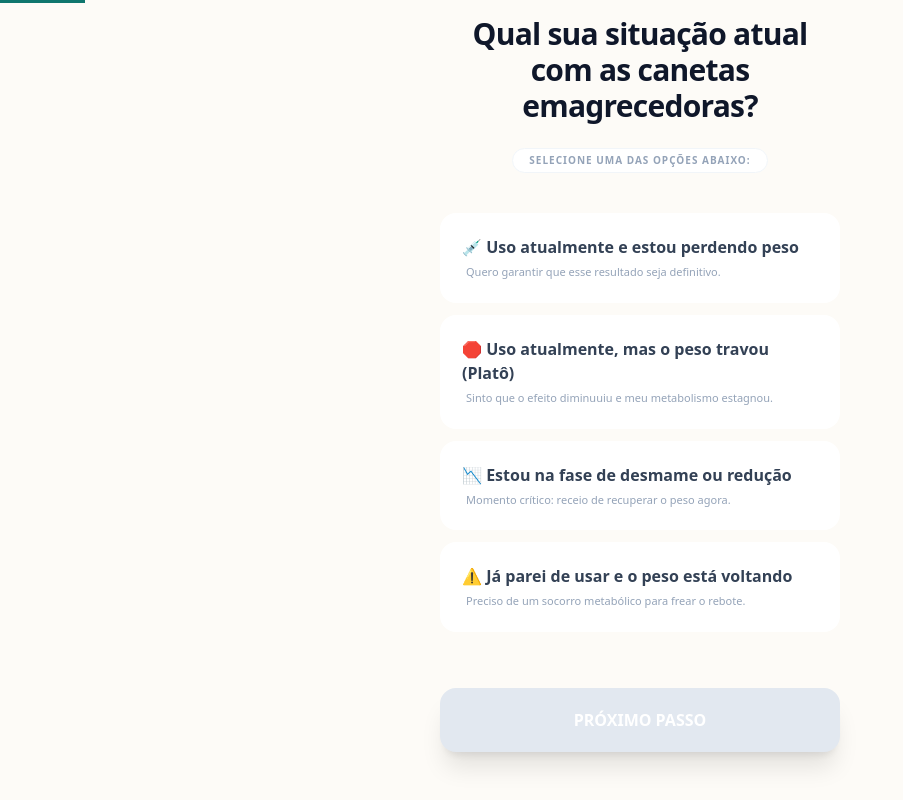
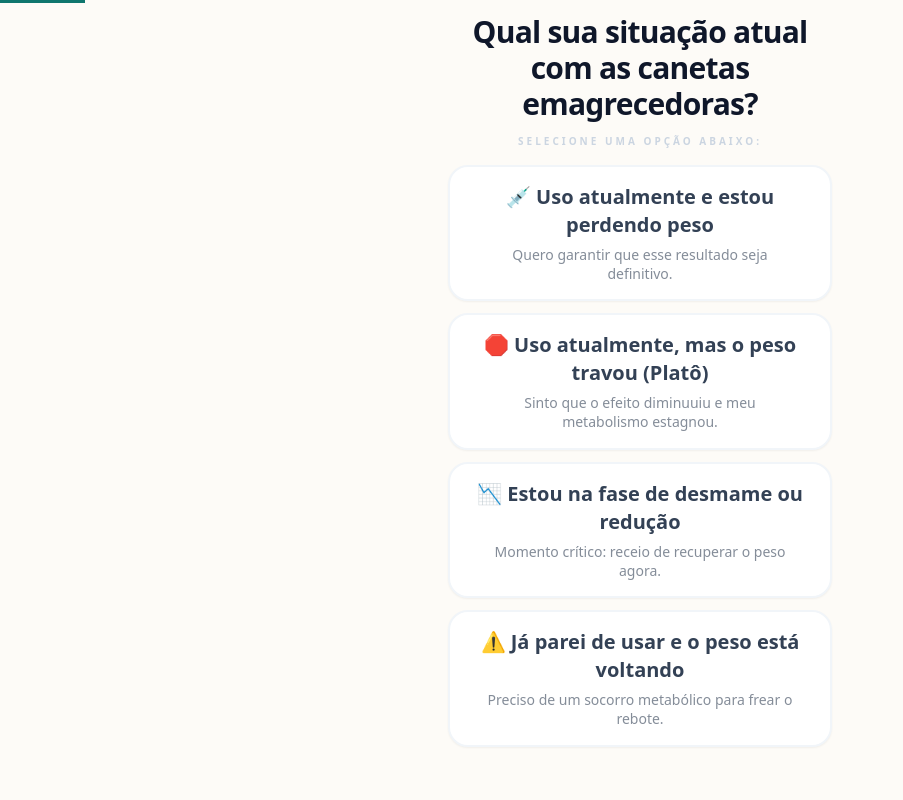
Before and after one commit to Gguga/quiz, a React (Vite) app: page / in a window 1280 px wide. Both pictures are taken after a click on the button "COMEÇAR AVALIAÇÃO". Shown: the whole page, without its empty margins (0-903 px from the left). Built offline with nearby package versions, Linux system fonts and the light colour scheme.

Commit message:
Add files via upload

```diff
--- a/QuizStep.tsx
+++ b/QuizStep.tsx
@@ -1,6 +1,6 @@
 
 import React from 'react';
-import { Question } from '../types';
+import { Question } from './types';
 
 interface QuizStepProps {
   question: Question;
@@ -12,96 +12,61 @@ interface QuizStepProps {
   isLast: boolean;
 }
 
-const QuizStep: React.FC<QuizStepProps> = ({
-  question,
-  selectedOption,
-  onSelect,
-  onNext,
-  onBack,
-  isFirst,
-  isLast
-}) => {
+const QuizStep: React.FC<QuizStepProps> = ({ question, selectedOption, onSelect, onNext, onBack, isFirst, isLast }) => {
+  const handleOptionClick = (value: string) => {
+    onSelect(value);
+    // Avanço rápido para manter a fluidez
+    setTimeout(() => {
+      onNext();
+    }, 180);
+  };
+
   return (
-    <div className="w-full max-w-xl mx-auto animate-fadeIn px-6">
-      <div className="text-center space-y-6">
-        <h2 className="text-2xl md:text-3xl font-black text-slate-900 leading-tight tracking-tight">
+    <div className="flex flex-col h-full justify-center animate-fadeIn px-4 py-2 gap-y-4">
+      {/* Título de Impacto - text-2xl ou 3xl */}
+      <div className="text-center shrink-0 px-2 space-y-3">
+        <h2 className="text-2xl md:text-3xl font-black text-[#0f172a] leading-tight tracking-tight">
           {question.text}
         </h2>
+        <div className="text-[10px] font-black text-slate-300 uppercase tracking-[0.3em]">
+          SELECIONE UMA OPÇÃO ABAIXO:
+        </div>
+      </div>
 
-        <p className="text-[10px] font-black text-slate-400 uppercase tracking-widest bg-white inline-block px-4 py-1 rounded-full border border-slate-100">
-          Selecione uma das opções abaixo:
-        </p>
-
-        {question.image && (
-          <div className="pt-2">
-             <img
-              src={question.image}
-              alt="Referência Visual"
-              className="w-full max-w-[340px] mx-auto rounded-[2rem] shadow-soft border-4 border-white"
-            />
-          </div>
-        )}
-
-        <div className={`space-y-3 pt-4 ${question.id === 2 ? 'grid grid-cols-2 gap-4 space-y-0' : ''}`}>
+      {/* Opções com Legibilidade Elevada */}
+      <div className="flex flex-col space-y-3 w-full max-w-sm mx-auto flex-1 justify-center">
         {question.options.map((option) => (
           <button
             key={option.value}
-              onClick={() => onSelect(option.value)}
-              className={`w-full p-5 text-left rounded-2xl border-2 transition-all duration-300 flex flex-col group relative overflow-hidden ${
+            onClick={() => handleOptionClick(option.value)}
+            className={`w-full flex flex-col items-center justify-center text-center py-4 px-5 rounded-[1.25rem] border-2 transition-all duration-150 active:scale-[0.97] ${
               selectedOption === option.value
-                  ? 'border-[#0f766e] bg-teal-50/30 text-slate-900 shadow-soft'
-                  : 'border-white hover:border-slate-200 bg-white text-slate-600 shadow-soft'
+                ? 'border-[#0f766e] bg-teal-50 text-slate-900 shadow-md ring-1 ring-[#0f766e]/20'
+                : 'border-slate-100 bg-white text-slate-700 shadow-sm'
             }`}
           >
-              <div className="flex items-center w-full mb-1 relative z-10">
-                {option.icon && (
-                  <div className={`mr-3 text-2xl transition-transform duration-300 ${selectedOption === option.value ? 'scale-110' : 'group-hover:scale-110'}`}>
-                    {option.icon}
-                  </div>
-                )}
-                <span className={`font-extrabold text-sm md:text-base leading-snug flex-1 ${selectedOption === option.value ? 'text-[#0f766e]' : 'text-slate-700'}`}>
+            <span className="font-extrabold text-lg md:text-xl leading-tight flex items-center justify-center">
               {option.label}
             </span>
-                {selectedOption === option.value && (
-                  <div className="ml-2 text-[#0f766e]">
-                    <svg className="w-5 h-5" fill="currentColor" viewBox="0 0 20 20"><path fillRule="evenodd" d="M10 18a8 8 0 100-16 8 8 0 000 16zm3.707-9.293a1 1 0 00-1.414-1.414L9 10.586 7.707 9.293a1 1 0 00-1.414 1.414l2 2a1 1 0 001.414 0l4-4z" clipRule="evenodd" /></svg>
-                  </div>
-                )}
-              </div>
-
             {option.subLabel && (
-                <p className={`text-[11px] font-medium leading-relaxed pl-1 relative z-10 ${
-                  selectedOption === option.value ? 'text-[#0f766e]/70' : 'text-slate-400'
-                }`}>
+              <span className="text-sm font-medium opacity-60 mt-1.5 leading-snug max-w-[90%] mx-auto">
                 {option.subLabel}
-                </p>
+              </span>
             )}
           </button>
         ))}
       </div>
 
-        <div className="pt-8 flex flex-col space-y-4 pb-10">
-          <button
-            onClick={onNext}
-            disabled={!selectedOption}
-            className={`w-full py-5 rounded-2xl font-black text-white transition-all transform active:scale-95 shadow-xl ${
-              selectedOption
-                ? 'bg-[#0f766e] hover:bg-[#134e4a] shadow-teal-900/20'
-                : 'bg-slate-200 cursor-not-allowed text-slate-400 shadow-none'
-            }`}
-          >
-            {isLast ? 'GERAR PARECER TÉCNICO' : 'PRÓXIMO PASSO'}
-          </button>
-
+      {/* Navegação Secundária Minimalista */}
+      <div className="mt-4 flex justify-center shrink-0 pb-4">
         {!isFirst && (
           <button
             onClick={onBack}
-              className="text-slate-400 hover:text-[#0f766e] font-black text-[10px] uppercase tracking-[0.2em] transition-colors"
+            className="text-slate-300 font-black text-[11px] uppercase tracking-[0.25em] px-6 py-3 opacity-60 active:opacity-100 transition-opacity"
           >
-              Voltar pergunta
+            ← Voltar Pergunta
           </button>
         )}
-        </div>
       </div>
     </div>
   );
--- a/ResultsView.tsx
+++ b/ResultsView.tsx
@@ -1,28 +1,12 @@
 
 import React from 'react';
-import { QuizResults } from '../types';
+import { QuizResults } from './types';
 
-interface ResultsViewProps {
-  results: QuizResults;
-  onCtaClick: () => void;
-}
-
-const ResultsView: React.FC<ResultsViewProps> = ({ results, onCtaClick }) => {
-  const getRiskStyles = (level: string) => {
-    switch (level) {
-      case 'Baixo': return 'text-emerald-700 bg-emerald-50 border-emerald-100';
-      case 'Moderado': return 'text-slate-600 bg-slate-50 border-slate-200';
-      case 'Alto': return 'text-amber-700 bg-amber-50 border-amber-200';
-      case 'Crítico': return 'text-slate-800 bg-amber-100 border-amber-300';
-      default: return 'text-slate-600 bg-slate-50 border-slate-100';
-    }
-  };
-
-  const displayRiskLevel = results.riskLevel === 'Crítico' ? 'Elevado' : results.riskLevel;
+const ResultsView: React.FC<{results: QuizResults, onCtaClick: () => void}> = ({ results, onCtaClick }) => {
+  const displayRisk = results.riskLevel === 'Crítico' ? 'Elevado' : results.riskLevel;
 
   return (
     <div className="w-full max-w-xl mx-auto space-y-8 animate-fadeIn px-6 pb-20">
-      {/* Header de Triagem Concluída */}
       <div className="text-center space-y-4">
         <div className="inline-block bg-teal-50 text-[#0f766e] px-4 py-1.5 rounded-full text-[10px] font-black uppercase tracking-widest border border-teal-100">
           Triagem Concluída
@@ -32,72 +16,67 @@ const ResultsView: React.FC<ResultsViewProps> = ({ results, onCtaClick }) => {
         </h2>
       </div>
 
-      <div className="bg-white rounded-[2.5rem] shadow-soft border border-slate-100 overflow-hidden">
+      <div className="bg-white rounded-[2.5rem] shadow-2xl border border-slate-100 overflow-hidden">
         <div className="p-8 md:p-10 text-center space-y-8">
 
-          {/* Indicador de Risco e Porcentagem */}
           <div className="space-y-4">
-            <span className={`px-6 py-2 rounded-full text-[10px] font-black uppercase tracking-widest border ${getRiskStyles(results.riskLevel)}`}>
-              Nível de Atenção: {displayRiskLevel}
+            <span className={`px-6 py-2 rounded-full text-[10px] font-black uppercase tracking-widest border ${
+              results.riskLevel === 'Alto' ? 'text-amber-700 bg-amber-50 border-amber-100' : 'text-teal-700 bg-teal-50 border-teal-100'
+            }`}>
+              Nível de Atenção: {displayRisk}
             </span>
             <div className="flex flex-col items-center justify-center">
               <h3 className="text-7xl font-black text-slate-900 tracking-tighter">{results.score}%</h3>
-              <p className="text-slate-400 font-bold text-[10px] uppercase tracking-[0.2em] mt-2 max-w-[250px] mx-auto">
-                Probabilidade Estimada de Adaptação Metabólica
+              <p className="text-slate-400 font-bold text-[10px] uppercase tracking-[0.2em] mt-2">
+                Probabilidade de Adaptação Metabólica
               </p>
             </div>
           </div>
 
-          {/* Box de Alerta Vermelho Solicitado */}
-          <div className="bg-rose-50 p-4 rounded-2xl border border-rose-100 animate-fadeIn">
+          <div className="bg-rose-50 p-5 rounded-2xl border border-rose-100">
             <p className="text-rose-700 font-bold text-sm md:text-base leading-snug">
-              <span className="text-rose-800 font-black">Resultado:</span> Risco alto de reganho, importante corrigir a alimentação
+              <span className="text-rose-800 font-black">ALERTA:</span> Risco alto de reganho, importante corrigir a estrutura alimentar agora.
             </p>
           </div>
 
-          {/* Texto de Análise */}
           <div className="text-left space-y-4">
             <p className="text-slate-600 font-medium text-sm md:text-base leading-relaxed">
-              Com base nas suas respostas, você apresenta um perfil com <span className="font-bold text-slate-900">maior risco de perda de massa magra</span>, platô de perda de peso e reganho após a retirada da medicação.
+              Você apresenta um perfil com <span className="font-bold text-slate-900">vulnerabilidade à perda de massa magra</span> e platô metabólico.
             </p>
             <p className="text-slate-600 font-medium text-sm md:text-base leading-relaxed">
-              Esse padrão é comum em usuários de injetáveis para emagrecimento quando não existe estratégia nutricional e de transição bem definida.
+              Esse padrão indica que a retirada da medicação sem uma estratégia de transição resultará no efeito rebote.
             </p>
           </div>
 
-          {/* Informação de Adequação */}
           <div className="py-4 border-t border-slate-100">
              <p className="text-[#0f766e] font-black text-sm md:text-base leading-snug">
-               ✅ Você tem um perfil que se adequa para a realização do protocolo anti rebote.
+               ✅ Perfil qualificado para o protocolo de blindagem metabólica.
              </p>
           </div>
         </div>
 
-        {/* CTA Profissional */}
         <div className="p-8 bg-slate-900 text-white text-center space-y-6">
           <div className="space-y-2">
             <h3 className="text-xl font-bold leading-tight uppercase tracking-tight">
               Acessar seu <span className="text-teal-400">Protocolo Anti-Rebote</span>
             </h3>
             <p className="text-slate-400 text-[10px] font-bold uppercase tracking-widest">
-              Plano prático para potencializar seu resultado e aproveitar melhor seu investimento no tratamento.
+              Manual prático para proteger seu investimento e seu novo peso.
             </p>
           </div>
 
           <button
             onClick={onCtaClick}
-            className="w-full py-6 bg-[#0f766e] hover:bg-[#134e4a] text-white rounded-2xl font-black text-lg transition-all shadow-xl shadow-teal-900/20 uppercase"
+            className="w-full py-6 bg-[#0f766e] hover:bg-[#134e4a] text-white rounded-2xl font-black text-lg transition-all shadow-xl shadow-teal-900/40 uppercase animate-pulse"
           >
-            VER PROTOCOLO AGORA
+            CONHECER O PROTOCOLO
           </button>
         </div>
       </div>
 
-      {/* Rodapé: Nota Importante com menos destaque */}
       <div className="px-4 text-center">
-        <p className="text-slate-400 font-bold text-[10px] uppercase tracking-widest mb-2">Nota Importante</p>
-        <p className="text-slate-400 font-medium text-[10px] leading-relaxed max-w-sm mx-auto">
-          Este material não substitui acompanhamento clínico. É um guia prático de alimentação pra que você aproveite melhor o investimento na medicação e aumente suas chances de manter os resultados no longo prazo.
+        <p className="text-slate-400 font-medium text-[10px] leading-relaxed max-w-sm mx-auto uppercase tracking-tighter">
+          *Este material tem caráter informativo e não substitui consulta médica ou nutricional presencial.
         </p>
       </div>
     </div>
```
Lines whose indentation alone changed are shown as unchanged.
